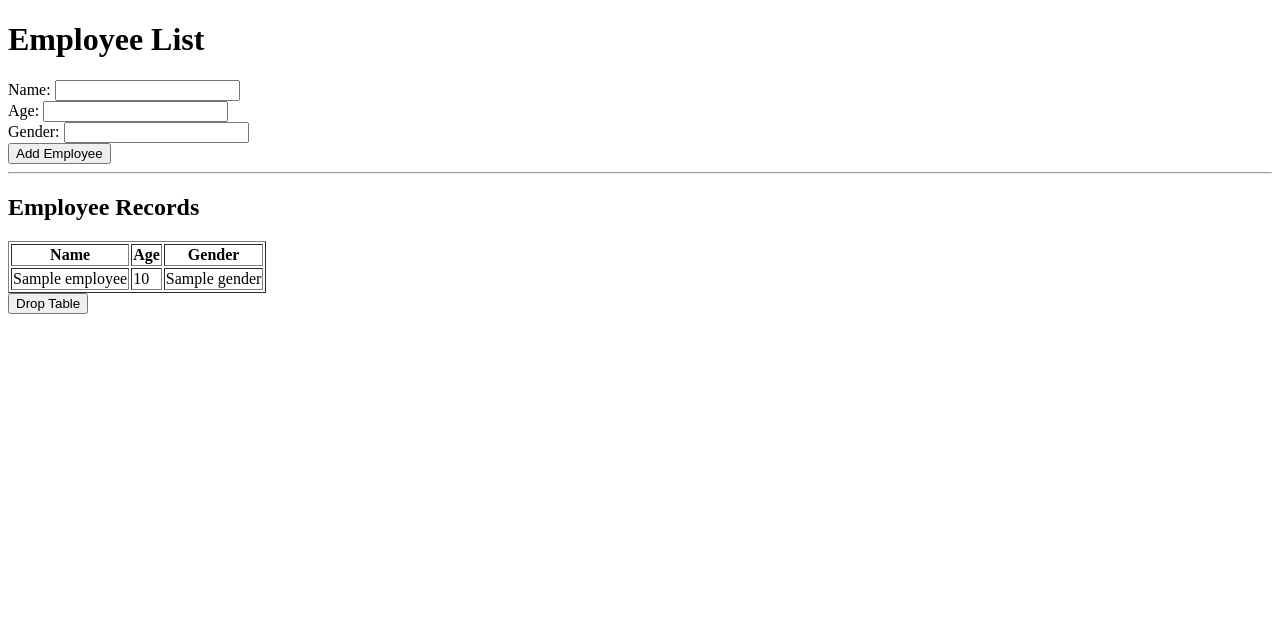
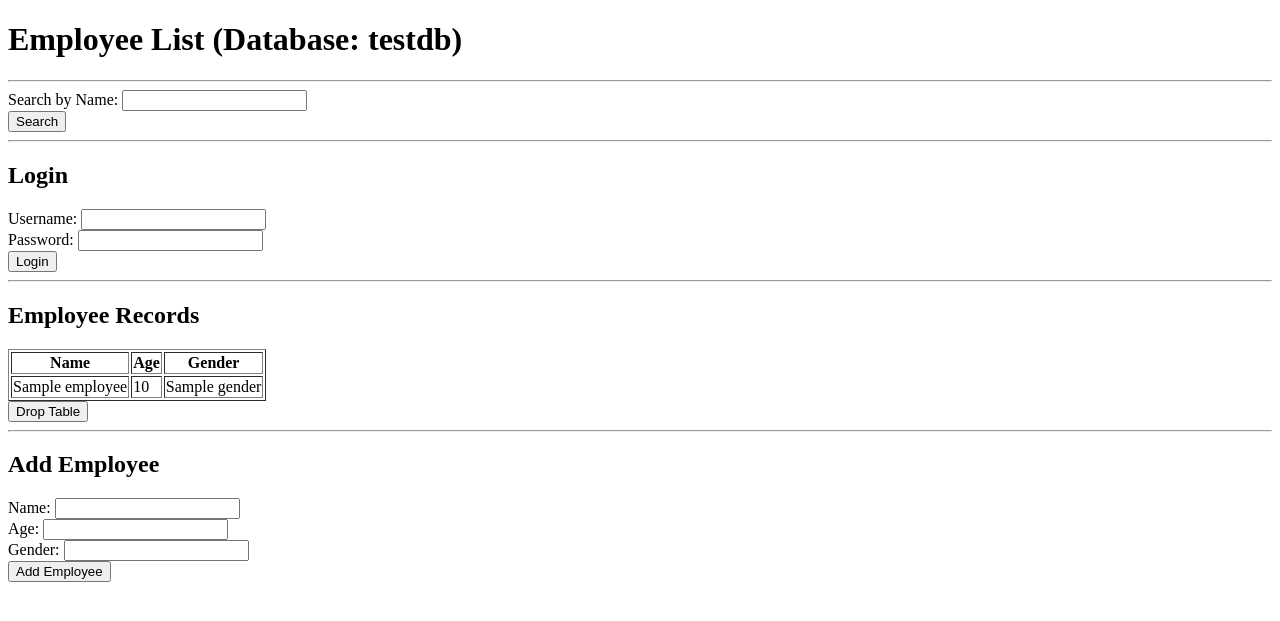
Before and after one commit to Terminal127/devops-ansible-sonar, a Flask app: page / in a window 1280 px wide. Shown: the top 621 px of the page. Run offline with Flask 2, Linux system fonts and the light colour scheme; a user stored in the database is signed in; a database or web service that is not in the repository returns one stand-in record (values such as "Sample title"); some libraries are stand-ins or nearby versions.

Commit message:
Update index.html

```diff
--- a/app/templates/index.html
+++ b/app/templates/index.html
@@ -1,24 +1,32 @@
 <!DOCTYPE html>
 <html lang="en">
+
 <head>
     <meta charset="UTF-8">
     <meta http-equiv="X-UA-Compatible" content="IE=edge">
     <meta name="viewport" content="width=device-width, initial-scale=1.0">
     <title>Employee List</title>
 </head>
+
 <body>
-    <h1>Employee List</h1>
-    <form action="/add" method="post">
-        <label for="name">Name:</label>
-        <input type="text" id="name" name="name" required><br>
-
-        <label for="age">Age:</label>
-        <input type="number" id="age" name="age" required><br>
-
-        <label for="gender">Gender:</label>
-        <input type="text" id="gender" name="gender" required><br>
-
-        <input type="submit" value="Add Employee">
+    <h1>Employee List (Database: {{ database_name }})</h1>
+    <hr>
+    <form action="/search" method="post">
+        <label for="search_name">Search by Name:</label>
+        <input type="text" id="search_name" name="search_name"><br>
+        <input type="submit" value="Search">
+    </form>
+    {% if message %}
+    <p>{{ message }}</p>
+    {% endif %}
+    <hr>
+    <h2>Login</h2>
+    <form action="/login" method="post">
+        <label for="username">Username:</label>
+        <input type="text" id="username" name="username" required><br>
+        <label for="password">Password:</label>
+        <input type="password" id="password" name="password" required><br>
+        <input type="submit" value="Login">
     </form>
     <hr>
     <h2>Employee Records</h2>
@@ -39,5 +47,17 @@
     <form action="/drop" method="post">
         <input type="submit" value="Drop Table">
     </form>
+    <hr>
+    <h2>Add Employee</h2>
+    <form action="/add" method="post">
+        <label for="name">Name:</label>
+        <input type="text" id="name" name="name" required><br>
+        <label for="age">Age:</label>
+        <input type="number" id="age" name="age" required><br>
+        <label for="gender">Gender:</label>
+        <input type="text" id="gender" name="gender" required><br>
+        <input type="submit" value="Add Employee">
+    </form>
 </body>
+
 </html>
```
